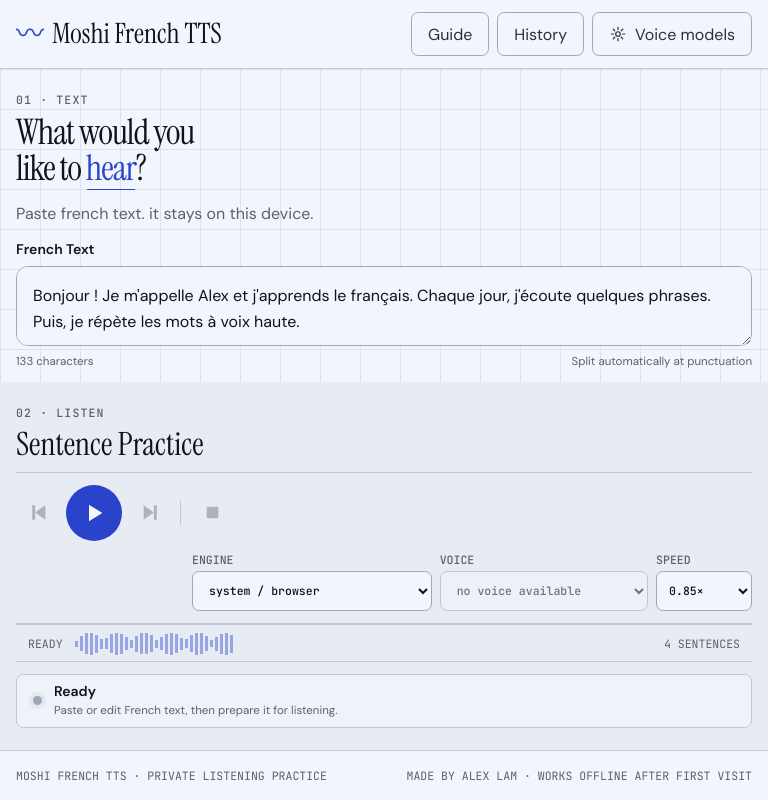
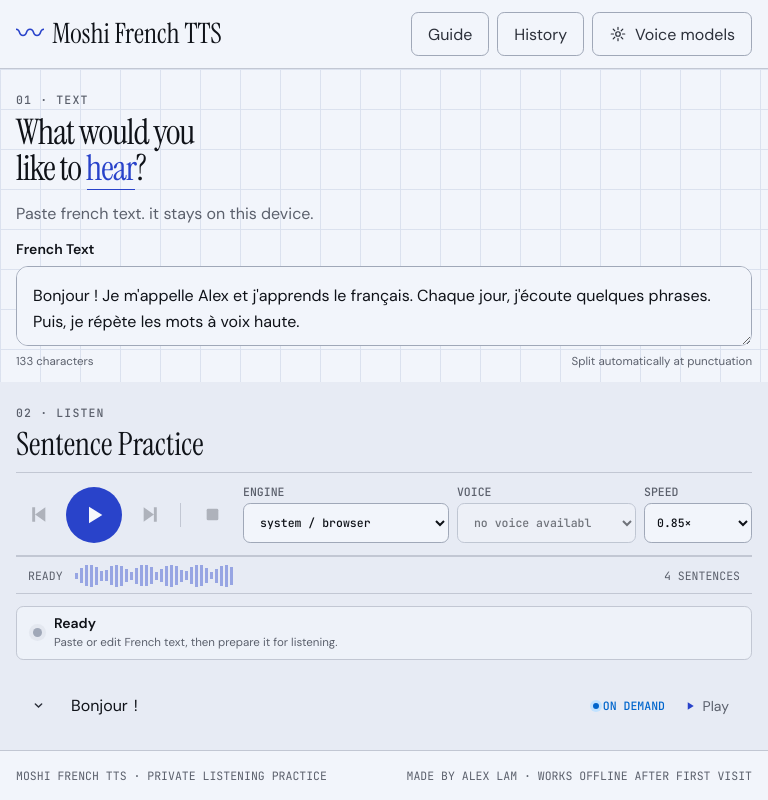
Before and after one commit to alexlam184/moshi-french-tts-pwa, a React (Vite) app: page / in a window 768 px wide. Built offline with nearby package versions, Linux system fonts and the light colour scheme; what onnxruntime-web would draw is missing.

Commit message:
Widen voice controls on iPad

```diff
--- a/src/styles.css
+++ b/src/styles.css
@@ -210,6 +210,10 @@ progress { width: 100%; accent-color: var(--color-accent); }
   .listener__header { margin-block-end: var(--space-sm); }
   .playback-status { min-height: 54px; padding-block: var(--space-xs); }
 }
+@media (min-width: 44rem) and (max-width: 59.99rem) {
+  .playback-toolbar { flex-wrap: nowrap; gap: var(--space-xs); }
+  .voice-controls { flex: 1 1 0; grid-template-columns: minmax(150px, 1.15fr) minmax(150px, 1fr) minmax(108px, .58fr); }
+}
 @media (min-width: 60rem) {
   .workspace { grid-template-columns: minmax(330px, .76fr) minmax(0, 1.45fr); grid-template-rows: minmax(0, 1fr); min-height: 0; }
   .composer { border-inline-end: var(--rule-thin) solid var(--color-rule); }
```
